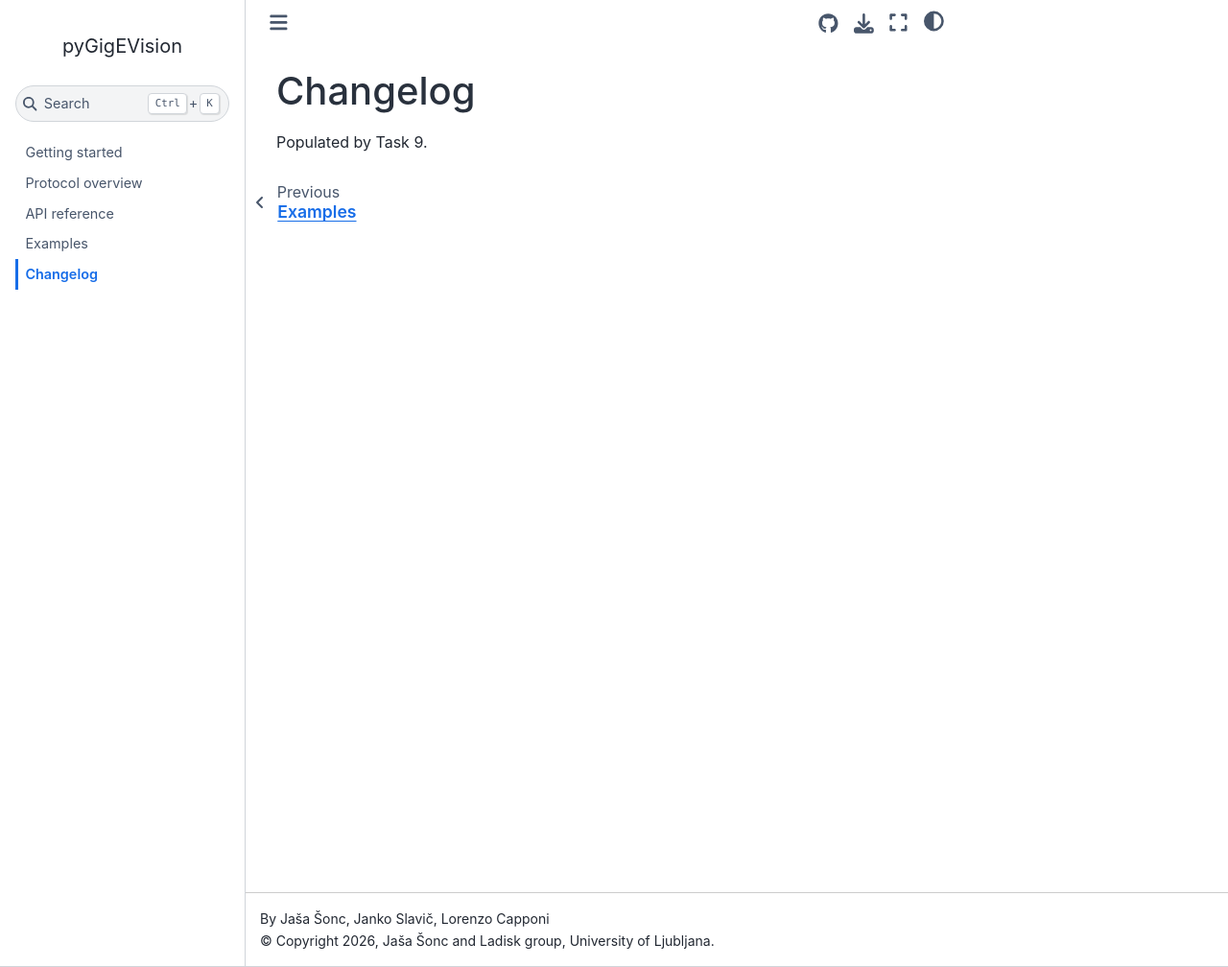
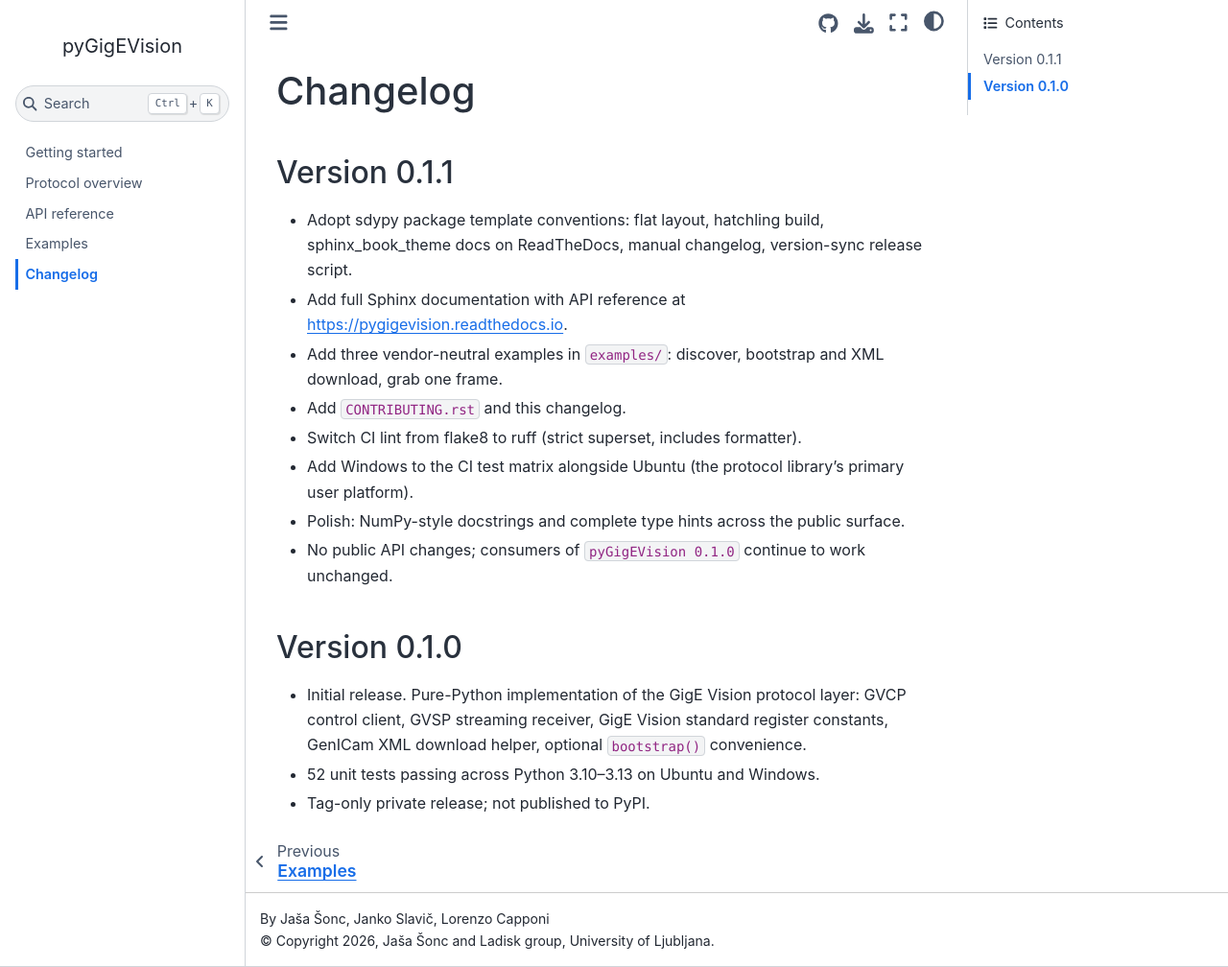
Before and after one commit to ladisk/pyGigEVision, a Sphinx documentation site: the page built from docs/source/changelog.rst, in a window 1280 px wide and 1008 px high. Shown: the whole window at 96% size. Built offline with Sphinx 7.4.7 and the Sphinx Book theme 1.1.4, drawn with Linux system fonts in a browser that asks for light colours.

Commit message:
Populate CHANGELOG for v0.1.0 and v0.1.1

```diff
--- a/docs/source/changelog.rst
+++ b/docs/source/changelog.rst
@@ -1,4 +1,32 @@
 Changelog
 =========
 
-Populated by Task 9.
+Version 0.1.1
+-------------
+
+- Adopt sdypy package template conventions: flat layout, hatchling
+  build, sphinx_book_theme docs on ReadTheDocs, manual changelog,
+  version-sync release script.
+- Add full Sphinx documentation with API reference at
+  https://pygigevision.readthedocs.io.
+- Add three vendor-neutral examples in ``examples/``: discover,
+  bootstrap and XML download, grab one frame.
+- Add ``CONTRIBUTING.rst`` and this changelog.
+- Switch CI lint from flake8 to ruff (strict superset, includes
+  formatter).
+- Add Windows to the CI test matrix alongside Ubuntu (the protocol
+  library's primary user platform).
+- Polish: NumPy-style docstrings and complete type hints across the
+  public surface.
+- No public API changes; consumers of ``pyGigEVision 0.1.0`` continue
+  to work unchanged.
+
+Version 0.1.0
+-------------
+
+- Initial release. Pure-Python implementation of the GigE Vision
+  protocol layer: GVCP control client, GVSP streaming receiver,
+  GigE Vision standard register constants, GenICam XML download
+  helper, optional ``bootstrap()`` convenience.
+- 52 unit tests passing across Python 3.10–3.13 on Ubuntu and Windows.
+- Tag-only private release; not published to PyPI.
```
